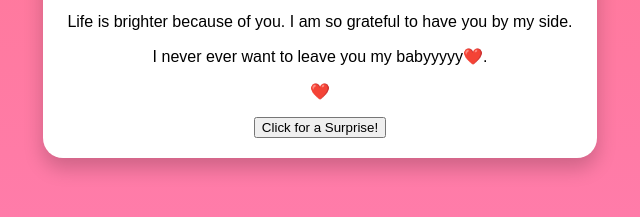
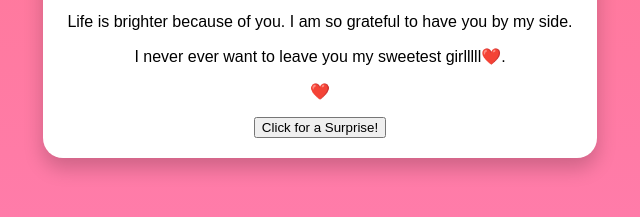
Before and after one commit to taesha101010/for-my-friend, a plain HTML site: page index.html in a window 1280 px wide. Shown: the part 382-599 px from the top of the page, 320-960 px from the left. Drawn offline with Linux system fonts and the light colour scheme.

Commit message:
Update index.html

```diff
--- a/index.html
+++ b/index.html
@@ -13,7 +13,7 @@
         <div class="message">
             <p>You are my everything. My happiness, my support, my sister at heart. 💖</p>
             <p>Life is brighter because of you. I am so grateful to have you by my side.</p>
-            <P>I never ever want to leave you my babyyyyy❤️.</P>
+            <P>I never ever want to leave you my sweetest girlllll❤️.</P>
             <p class="heart">❤️</p>
             <button id="surpriseBtn">Click for a Surprise!</button>
         </div>
```
